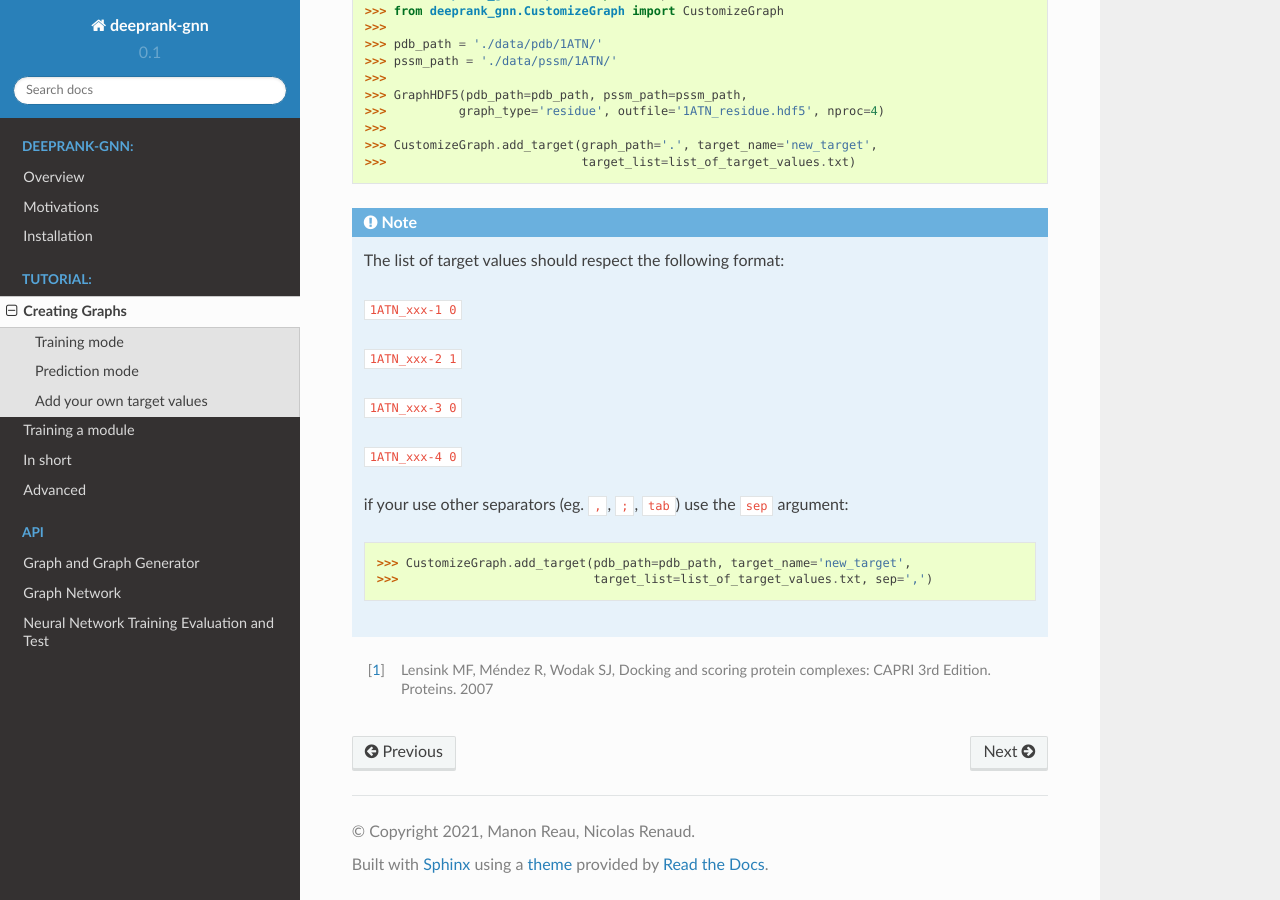
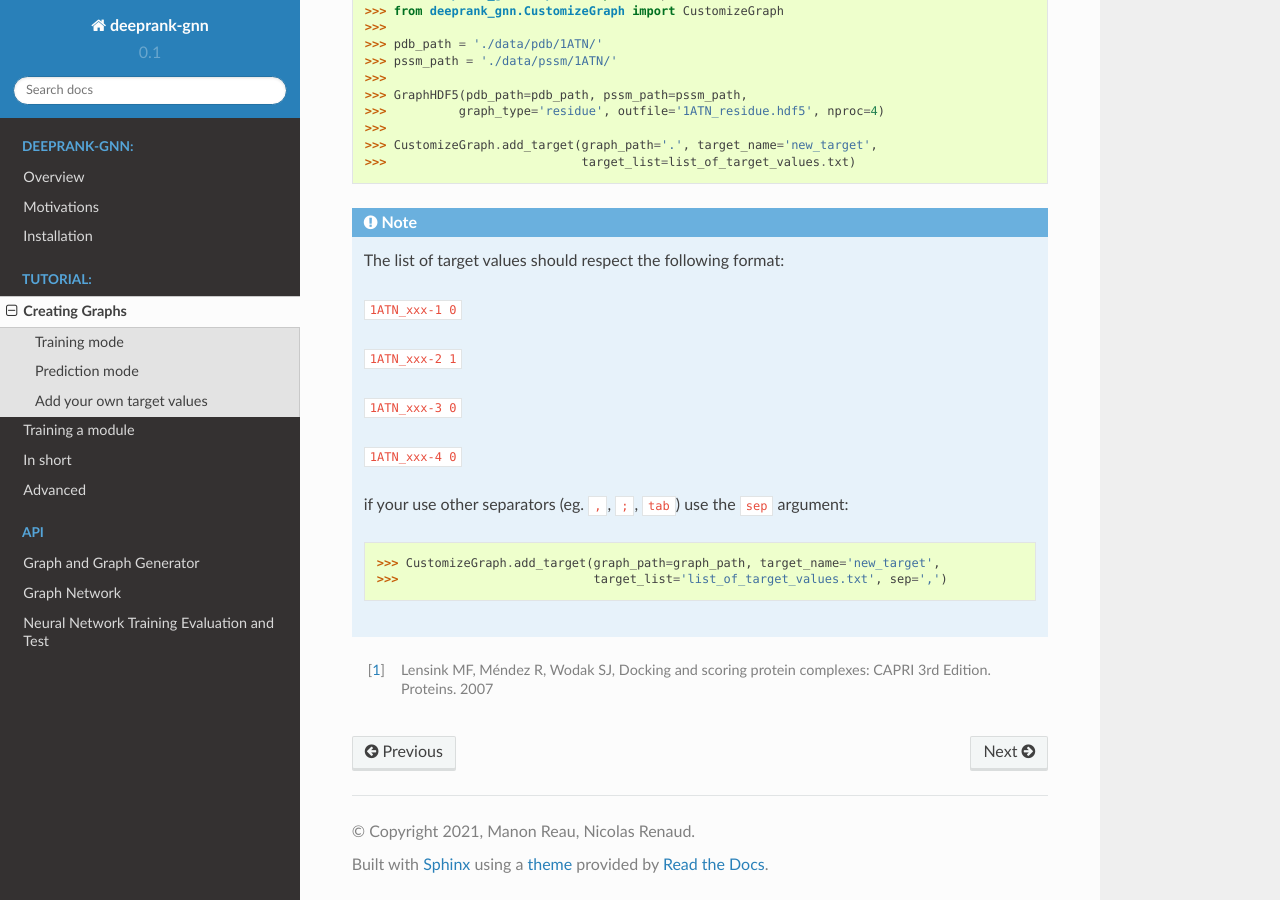
Before and after one commit to DeepRank/Deeprank-GNN, a Sphinx documentation site: the page built from docs/tutorial.generate_graph.rst, in a window 1280 px wide and 900 px high, scrolled down 1683 px. Built offline with Sphinx 7.4.7 and the Read the Docs theme 2.0.0, drawn with Linux system fonts in a browser that asks for light colours.

Commit message:
Update tutorial.generate_graph.rst

```diff
--- a/docs/tutorial.generate_graph.rst
+++ b/docs/tutorial.generate_graph.rst
@@ -90,8 +90,8 @@ You may instead generate the PPI graphs and add your own target values.
 
   if your use other separators (eg. ``,``, ``;``, ``tab``) use the ``sep`` argument:
 
-  >>> CustomizeGraph.add_target(pdb_path=pdb_path, target_name='new_target',
-  >>>                           target_list=list_of_target_values.txt, sep=',')
+  >>> CustomizeGraph.add_target(graph_path=graph_path, target_name='new_target',
+  >>>                           target_list='list_of_target_values.txt', sep=',')
 
 .. [1]
   Lensink MF, Méndez R, Wodak SJ, Docking and scoring protein complexes: CAPRI 3rd Edition. Proteins. 2007
```
